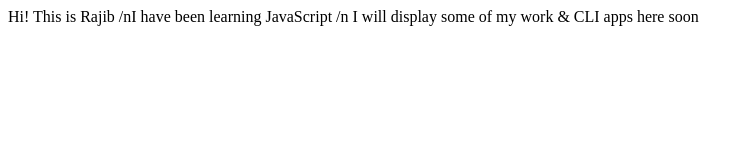
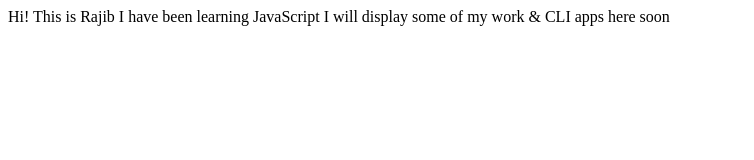
Before and after one commit to drajib1984/Rajib-Das-Portfolio, a plain HTML site: page index.html in a window 1280 px wide. Shown: the whole page, without its empty margins (0-754 px from the left). Drawn offline with Linux system fonts and the light colour scheme.

Commit message:
Update index.html

```diff
--- a/index.html
+++ b/index.html
@@ -8,7 +8,7 @@
 </head>
 <body>
     Hi! This is Rajib
-    /nI have been learning JavaScript
-    /n I will display some of my work & CLI apps here soon
+    I have been learning JavaScript
+    I will display some of my work & CLI apps here soon
 </body>
 </html>
```
